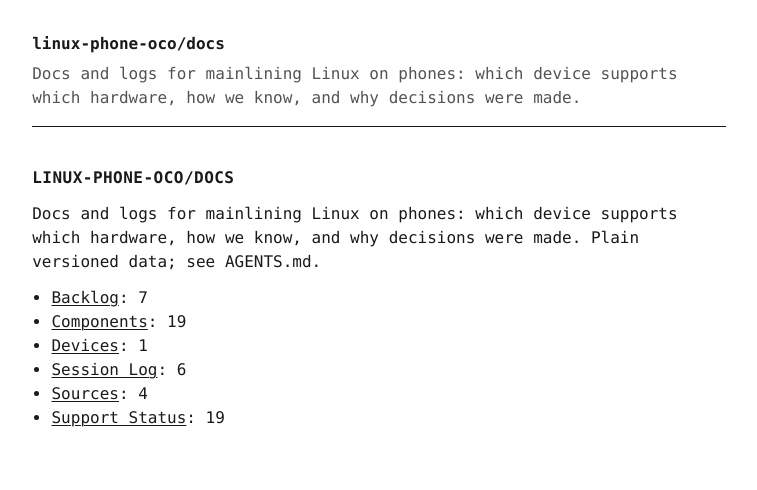
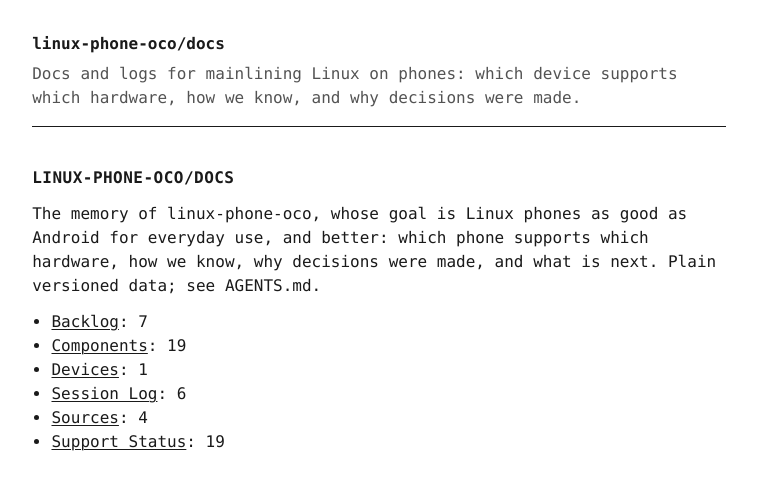
Before and after one commit to linux-phone-oco/docs, a Jekyll site: the page built from docs/index.md, in a window 1280 px wide. Shown: the top 490 px of the page, without its empty margins (261-1018 px from the left). Built offline with Jekyll 4.4.1, drawn with Linux system fonts in a browser that asks for light colours; our own code applies the rules of GitHub Pages for plain Markdown files.

Commit message:
docs: state the project's goal, not only what this repo holds (#9)
The heading and README described the repo as docs and logs for mainlining Linux on phones, with
nothing about why. The goal is Linux phones as good as Android, and better; audio on one phone is
the current front, not the scope.

Co-authored-by: lab agent session <agent@creation-guidelines>

```diff
--- a/data/about.json
+++ b/data/about.json
@@ -1 +1 @@
-{"title":"linux-phone-oco/docs","summary":"Docs and logs for mainlining Linux on phones: which device supports which hardware, how we know, and why decisions were made. Plain versioned data; see AGENTS.md."}
+{"title":"linux-phone-oco/docs","summary":"The memory of linux-phone-oco, whose goal is Linux phones as good as Android for everyday use, and better: which phone supports which hardware, how we know, why decisions were made, and what is next. Plain versioned data; see AGENTS.md."}
--- a/docs/index.md
+++ b/docs/index.md
@@ -2,7 +2,7 @@
 
 # linux-phone-oco/docs
 
-Docs and logs for mainlining Linux on phones: which device supports which hardware, how we know, and why decisions were made. Plain versioned data; see AGENTS.md.
+The memory of linux-phone-oco, whose goal is Linux phones as good as Android for everyday use, and better: which phone supports which hardware, how we know, why decisions were made, and what is next. Plain versioned data; see AGENTS.md.
 
 - [Backlog](backlog.md): 7
 - [Components](components.md): 19
```
Also changed, not shown: README.md.
